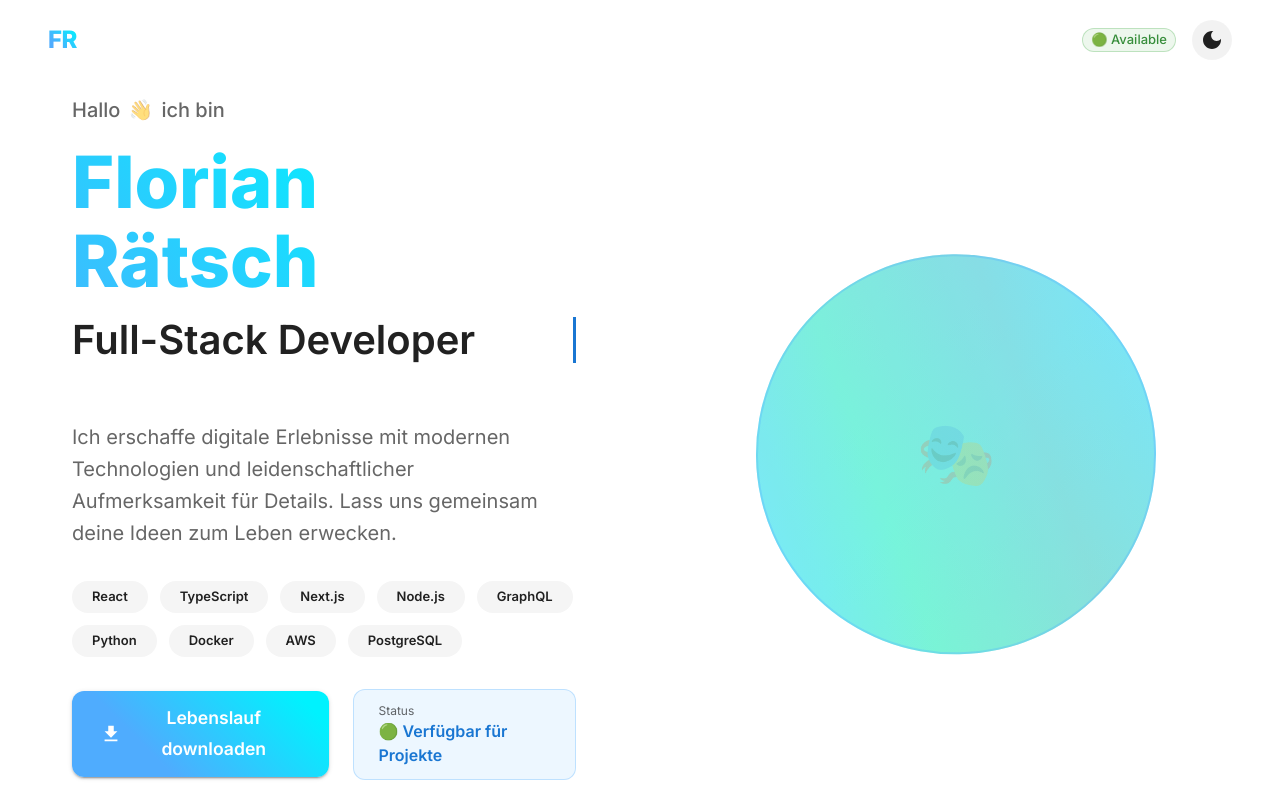
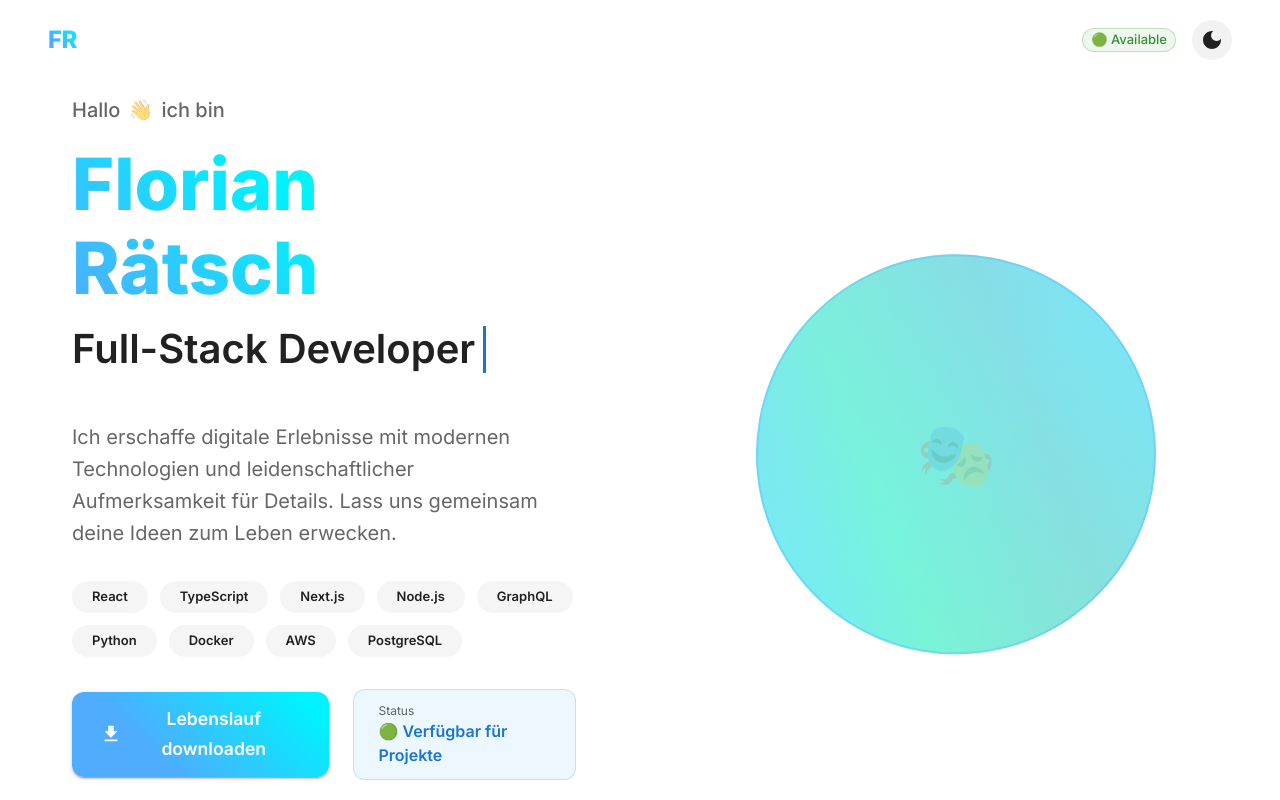
Before and after one commit to Florian-Rth/portfolio, a Next.js app: page / in a window 1280 px wide. Shown: the top 800 px of the page. Built offline with nearby package versions, Linux system fonts and the light colour scheme; what @mui/material-nextjs would draw is missing.

Commit message:
More refactoring

```diff
--- a/src/features/WelcomeSection/WelcomeSection.tsx
+++ b/src/features/WelcomeSection/WelcomeSection.tsx
@@ -100,11 +100,9 @@ const WelcomeSection = () => {
                       mode === "dark"
                         ? "linear-gradient(45deg, #667eea 0%, #764ba2 50%, #f093fb 100%)"
                         : "linear-gradient(45deg, #4facfe 0%, #00f2fe 50%, #43e97b 100%)",
-                    backgroundSize: "200% 200%",
                     backgroundClip: "text",
                     WebkitBackgroundClip: "text",
                     WebkitTextFillColor: "transparent",
-                    lineHeight: 1.1,
                   }}
                 >
                   Florian Rätsch
@@ -114,15 +112,14 @@ const WelcomeSection = () => {
               {/* Role with typewriter effect */}
               <motion.div variants={itemVariants}>
                 <Box
-                  sx={{ height: "80px", overflow: "hidden", mb: 3 }}
-                >
-                  <motion.div
+                  component={motion.div}
                   initial={{ width: 0 }}
-                    animate={{ width: "auto" }}
+                  animate={{ width: "fit-content" }}
                   transition={{ duration: 1.5, delay: 1.2 }}
-                    style={{
+                  sx={{
                     overflow: "hidden",
                     whiteSpace: "nowrap",
+                    mb: 6,
                   }}
                 >
                   <Typography
@@ -134,7 +131,6 @@ const WelcomeSection = () => {
                         lg: "2.5rem",
                       },
                       fontWeight: 600,
-                        color: "text.primary",
                       borderRight: "3px solid",
                       borderColor: "primary.main",
                       pr: 1,
@@ -142,7 +138,6 @@ const WelcomeSection = () => {
                   >
                     Full-Stack Developer
                   </Typography>
-                  </motion.div>
                 </Box>
               </motion.div>
 
```
Lines whose indentation alone changed are shown as unchanged.
